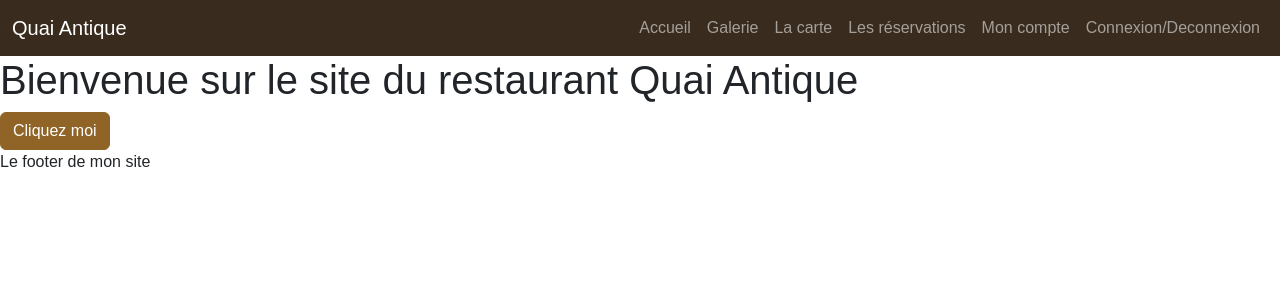
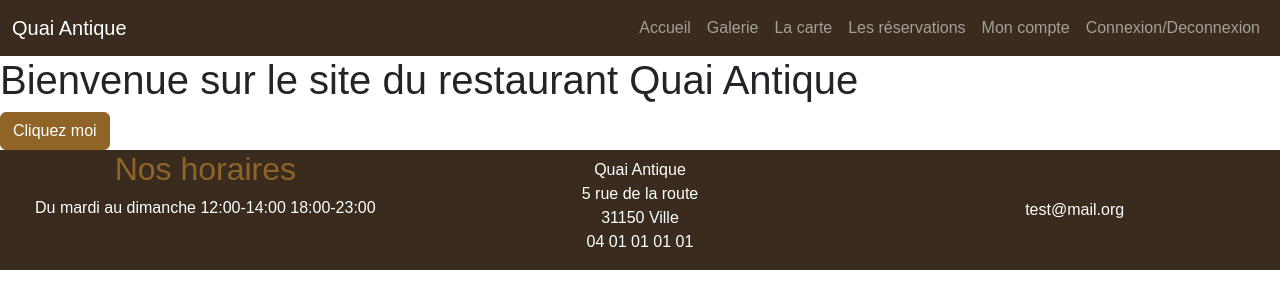
Before and after one commit to Sergio-bzh/QuaiAntiqueRestaurantFront, a website with bundled scripts: page index.html in a window 1280 px wide. Built offline with nearby package versions, Linux system fonts and the light colour scheme; files whose address does not match are found by name; a web font is replaced by a local one.

Commit message:
Footer added

```diff
--- a/index.html
+++ b/index.html
@@ -51,7 +51,24 @@
         <main id="main-page">
         <!-- Le contenu de la page sera injecté ici -->
         </main>
-        <footer>Le footer de mon site</footer>
+        <footer class="bg-dark text-white text-center footer">
+            <div class="row">
+                <div class="col-12 col-lg-4">
+                    <h2 class="text-primary">Nos horaires</h2>
+                    <p>Du mardi au dimanche     12:00-14:00     18:00-23:00</p>
+                </div>
+                <div class="col-6 col-lg-4 mt-lg-2">
+                    <p>Quai Antique<br>
+                        5 rue de la route<br>
+                        31150 Ville<br>
+                        04 01 01 01 01
+                    </p>
+                </div>
+                <div class="col-6 col-lg-4 mt-lg-5">
+                    <p>test@mail.org</p>
+                </div>
+            </div>
+        </footer>
         <script type="module" src="Router/router.js"></script>
     </body>
 </html>
```
